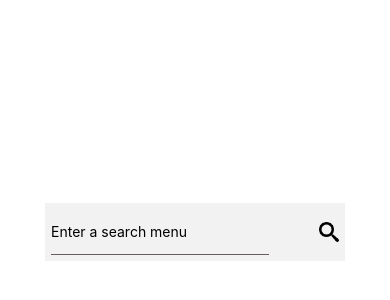
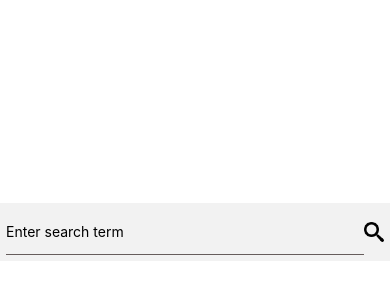
Before and after one commit to leoromero97/Movie-catalog, a React Native app: screen / in a window 390 px wide. Shown: the part 190-490 px from the top of the page. Built offline with nearby package versions, Linux system fonts and the light colour scheme.

Commit message:
Se modificaron los estilos del componente search. Se predifinio una funcion para usar genericamente. Se crearon props para el placeholder

```diff
--- a/App.js
+++ b/App.js
@@ -1,12 +1,12 @@
-import { StatusBar } from 'expo-status-bar';
-import React from 'react';
-import { StyleSheet, Text, View } from 'react-native';
-import Search from './src/components/search/search';
+import { StatusBar } from "expo-status-bar";
+import React from "react";
+import { StyleSheet, View } from "react-native";
+import Search from "./src/components/search/search";
 
 export default function App() {
   return (
     <View style={styles.container}>
-      <Search />
+      <Search placeholder="Enter search term" onSearch={() => {}} />
       <StatusBar style="auto" />
     </View>
   );
@@ -15,8 +15,8 @@ export default function App() {
 const styles = StyleSheet.create({
   container: {
     flex: 1,
-    backgroundColor: '#fff',
-    alignItems: 'center',
-    justifyContent: 'center',
+    backgroundColor: "#fff",
+    alignItems: "center",
+    justifyContent: "center",
   },
 });
--- a/src/components/search/search.js
+++ b/src/components/search/search.js
@@ -7,15 +7,11 @@ import {
   TouchableOpacity,
 } from "react-native";
 
-const Search = () => {
-
+const Search = ({ placeholder, onSearch }) => {
   return (
     <View style={styles.containerMain}>
-      <TextInput
-        style={styles.containerInput}
-        placeholder={"Enter a search menu"}
-      />
-      <TouchableOpacity>
+      <TextInput style={styles.containerInput} placeholder={placeholder} />
+      <TouchableOpacity onPress={onSearch}>
         <Image
           style={styles.magnifying}
           source={require("../../../assets/search.png")}
@@ -33,13 +29,14 @@ const styles = StyleSheet.create({
     justifyContent: "space-between",
     backgroundColor: "#f2f2f2",
     padding: 6,
-    width: 300,
+    width: "100%",
   },
 
   containerInput: {
     height: 46,
     borderBottomColor: "#665D5C",
     borderBottomWidth: 1,
+    flexGrow: 1,
   },
 
   magnifying: {
```
